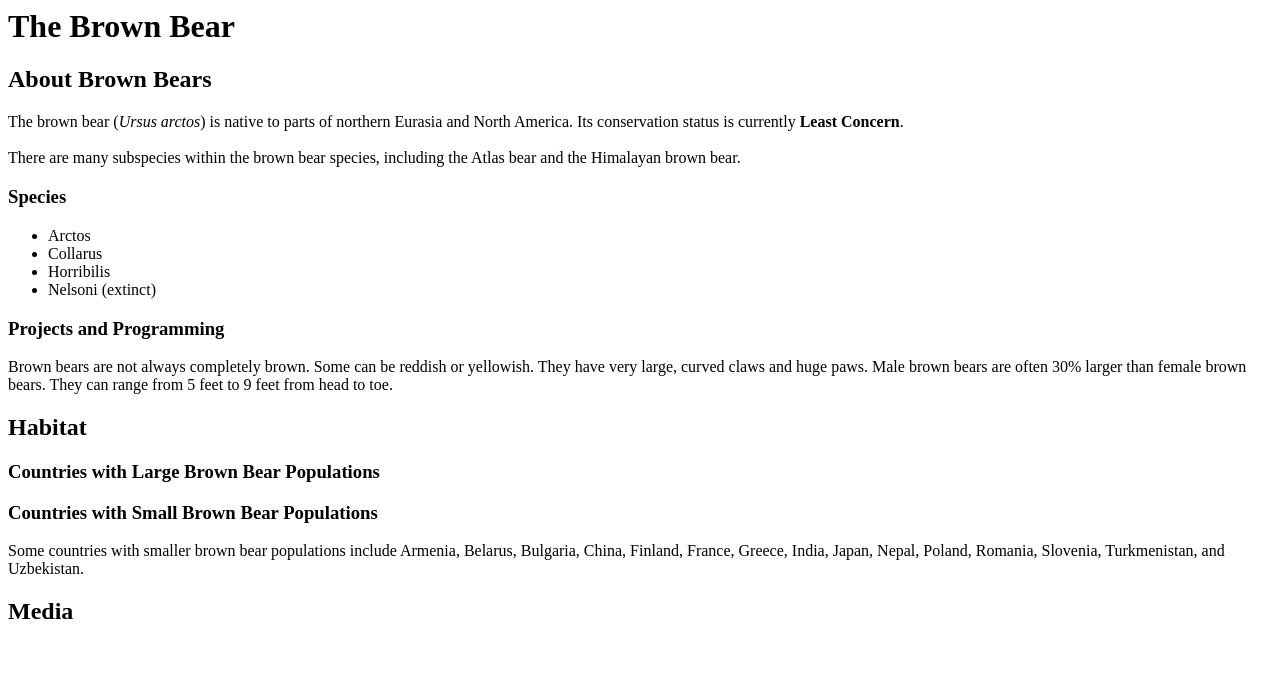
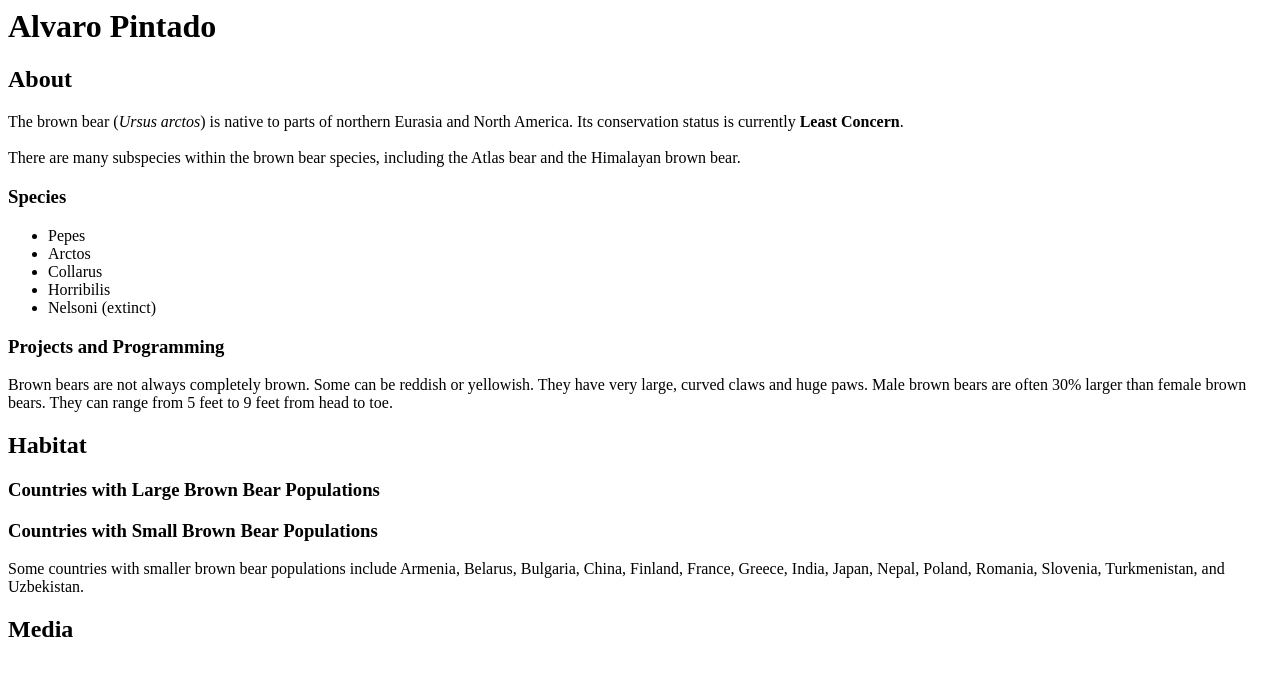
Before and after one commit to Teketee/Teketee.github.io, a plain HTML site: page index.html in a window 1280 px wide. Drawn offline with Linux system fonts and the light colour scheme.

Commit message:
terimal commit test

```diff
--- a/index.html
+++ b/index.html
@@ -1,10 +1,11 @@
 <body>
-  <h1>The Brown Bear</h1>
+  <h1>Alvaro Pintado</h1>
   <div id="introduction">
-    <h2>About Brown Bears</h2>
+    <h2>About </h2>
     <p>The brown bear (<em>Ursus arctos</em>) is native to parts of northern Eurasia and North America. Its conservation status is currently <strong>Least Concern</strong>.<br /><br /> There are many subspecies within the brown bear species, including the Atlas bear and the Himalayan brown bear.</p>
     <h3>Species</h3>
     <ul>
+      <li>Pepes</li>
       <li>Arctos</li>
       <li>Collarus</li>
       <li>Horribilis</li>
```
